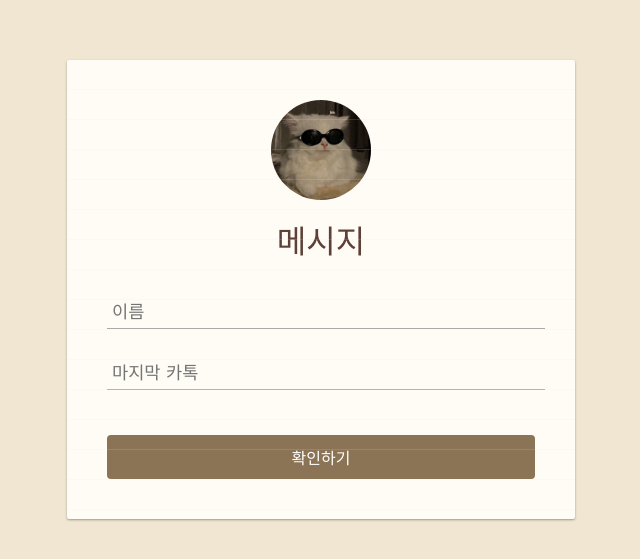
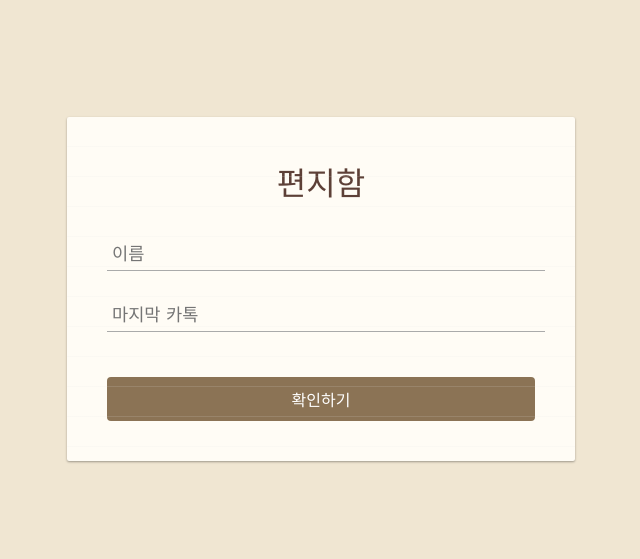
Before and after one commit to jaehoya/database, a React (Vite) app in the folder FE/: page / in a window 1280 px wide. Shown: the part 151-710 px from the top of the page, without its empty margins (359-999 px from the left). Built offline with nearby package versions, Linux system fonts and the light colour scheme.

Commit message:
로그아웃, 편지함 문구 수정

```diff
--- a/FE/src/components/Chat.tsx
+++ /dev/null
@@ -1,7 +0,0 @@
-export default function Chat() {
-    return (
-        <div>
-            <h1>Chat</h1>
-        </div>
-    )
-}
--- a/FE/src/components/Login.tsx
+++ b/FE/src/components/Login.tsx
@@ -1,6 +1,6 @@
 import { useState } from "react";
 import API_URL from '../config';
-import logo from '../assets/logo.JPG';
+
 
 interface LoginProps {
     onLogin: (isAdmin: boolean) => void;
@@ -44,8 +44,7 @@ export default function Login({ onLogin }: LoginProps) {
     return (
         <div className="paper">
             <div style={{ textAlign: 'center', marginBottom: '30px' }}>
-                <img src={logo} alt="Logo" style={{ width: '100px', height: '100px', borderRadius: '50%', objectFit: 'cover', marginBottom: '10px' }} />
-                <h1 style={{ color: '#5d4037', margin: 0 }}>메시지</h1>
+                <h1 style={{ color: '#5d4037', margin: 0 }}>편지함</h1>
             </div>
             <form onSubmit={handleSubmit} style={{ display: 'flex', flexDirection: 'column', gap: '10px' }}>
                 <input type="text" placeholder="이름" value={name}
--- a/FE/src/pages/UserDashboard.tsx
+++ b/FE/src/pages/UserDashboard.tsx
@@ -31,8 +31,8 @@ export default function UserDashboard() {
     return (
         <div style={{ padding: '20px', width: '100%', maxWidth: '600px', margin: '0 auto' }}>
             <div style={{ display: 'flex', justifyContent: 'space-between', alignItems: 'center', marginBottom: '40px' }}>
-                <h1 style={{ color: '#5d4037', margin: 0 }}>내 편지함</h1>
-                <button onClick={handleLogout} style={{ backgroundColor: '#aaa', fontSize: '0.9rem' }}>로그아웃</button>
+                <h1 style={{ color: '#5d4037', margin: 0 }}>from. 재호</h1>
+                <button onClick={handleLogout} style={{ backgroundColor: '#aaa', fontSize: '0.9rem' }}>편지함 닫기</button>
             </div>
 
             {letters.length === 0 ? (
```
